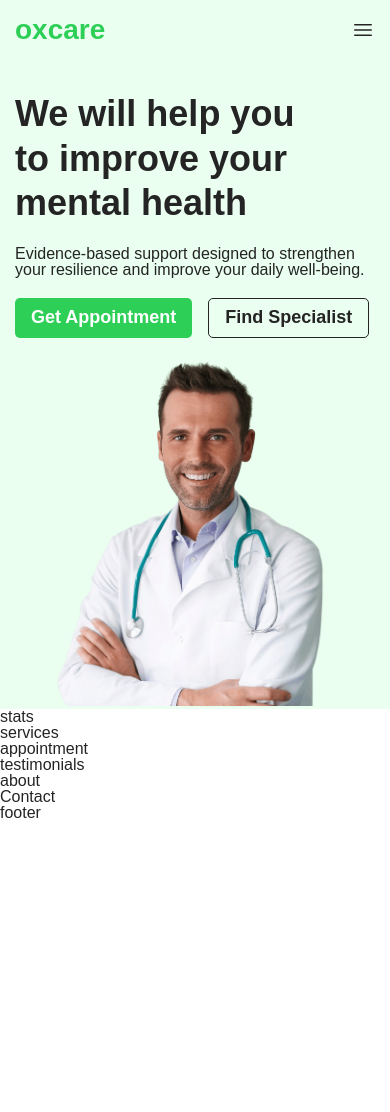
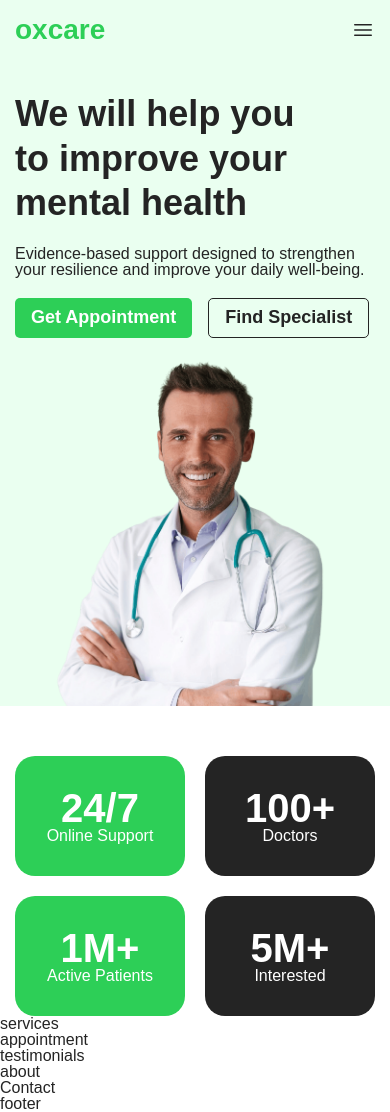
Before and after one commit to nomaan-07/oxcare, a React (Vite) app: page / in a window 390 px wide. Before the commit the page ends 844 px from the top, so only its background shows below. Built offline with nearby package versions, Linux system fonts and the light colour scheme; a web font is replaced by a local one.

Commit message:
feat: add stats section

```diff
--- a/src/components/layout/Header/components/MobileHeader/components/MobileMenu/MobileMenu.tsx
+++ b/src/components/layout/Header/components/MobileHeader/components/MobileMenu/MobileMenu.tsx
@@ -12,10 +12,7 @@ interface MobileMenuProps {
 export function MobileMenu({ isOpen, onClose }: MobileMenuProps) {
   return (
     <>
-      <div
-        className={`${styles.wrapper} ${isOpen ? styles.open : ""}`}
-        onClick={onClose}
-      >
+      <div className={`${styles.wrapper} ${isOpen ? styles.open : ""}`}>
         <header className={styles.header}>
           <Logo />
           <div className={styles.icon} onClick={onClose}>
--- a/src/components/sections/Hero/Hero.tsx
+++ b/src/components/sections/Hero/Hero.tsx
@@ -24,9 +24,7 @@ export function Hero() {
               </Button>
             </ButtonsWrapper>
           </div>
-          <div>
-            <img className={styles.image} src={heroImage} alt="Hero" />
-          </div>
+          <img className={styles.image} src={heroImage} alt="Hero" />
         </div>
       </Container>
     </div>
--- /dev/null
+++ b/src/components/sections/Stats/Stats.module.css
@@ -0,0 +1,14 @@
+.wrapper {
+  display: grid;
+  gap: 3rem;
+  grid-template-columns: repeat(4, 1fr);
+  margin-top: 7rem;
+}
+
+@media (max-width: 640px) {
+  .wrapper {
+    grid-template-columns: repeat(2, 1fr);
+    gap: 2rem;
+    margin-top: 5rem;
+  }
+}
--- a/src/components/sections/Stats/Stats.tsx
+++ b/src/components/sections/Stats/Stats.tsx
@@ -1,3 +1,23 @@
+import { Container } from "../../common/Container";
+import { StatCard } from "./components/StatCard";
+import styles from "./Stats.module.css";
+import type { Stat } from "./types";
+
+const stats: Stat[] = [
+  { id: 1, title: "24/7", description: "Online Support", variant: "primary" },
+  { id: 2, title: "100+", description: "Doctors", variant: "secondary" },
+  { id: 3, title: "1M+", description: "Active Patients", variant: "primary" },
+  { id: 4, title: "5M+", description: "interested", variant: "secondary" },
+];
+
 export function Stats() {
-  return <div>stats</div>;
+  return (
+    <Container>
+      <div className={styles.wrapper}>
+        {stats.map((stat) => (
+          <StatCard key={stat.id} {...stat}></StatCard>
+        ))}
+      </div>
+    </Container>
+  );
 }
--- /dev/null
+++ b/src/components/sections/Stats/components/StatCard/StatCard.module.css
@@ -0,0 +1,44 @@
+.card {
+  color: #fff;
+  height: 18.7rem;
+  display: flex;
+  flex-direction: column;
+  justify-content: center;
+  align-items: center;
+  border-radius: 2rem;
+}
+.title {
+  font-weight: 700;
+  font-size: 6.4rem;
+}
+
+.description {
+  text-transform: capitalize;
+}
+
+.primary {
+  background-color: var(--color-primary);
+}
+.secondary {
+  background-color: var(--color-secondary);
+}
+
+@media (max-width: 980px) {
+  .card {
+    height: 16rem;
+  }
+
+  .title {
+    font-size: 5.6rem;
+  }
+}
+
+@media (max-width: 768px) {
+  .card {
+    height: 12rem;
+  }
+
+  .title {
+    font-size: 4rem;
+  }
+}
--- /dev/null
+++ b/src/components/sections/Stats/components/StatCard/StatCard.tsx
@@ -0,0 +1,13 @@
+import type { Stat } from "../../types";
+import styles from "./StatCard.module.css";
+
+type StatCardProps = Stat;
+
+export function StatCard({ title, description, variant }: StatCardProps) {
+  return (
+    <div className={`${styles.card} ${styles[variant]}`}>
+      <h3 className={styles.title}>{title}</h3>
+      <p className={styles.description}>{description}</p>
+    </div>
+  );
+}
--- /dev/null
+++ b/src/components/sections/Stats/components/StatCard/index.ts
@@ -0,0 +1 @@
+export * from "./StatCard";
--- /dev/null
+++ b/src/components/sections/Stats/types.ts
@@ -0,0 +1,6 @@
+export type Stat = {
+  id: number;
+  title: string;
+  description: string;
+  variant: "primary" | "secondary";
+};
```
